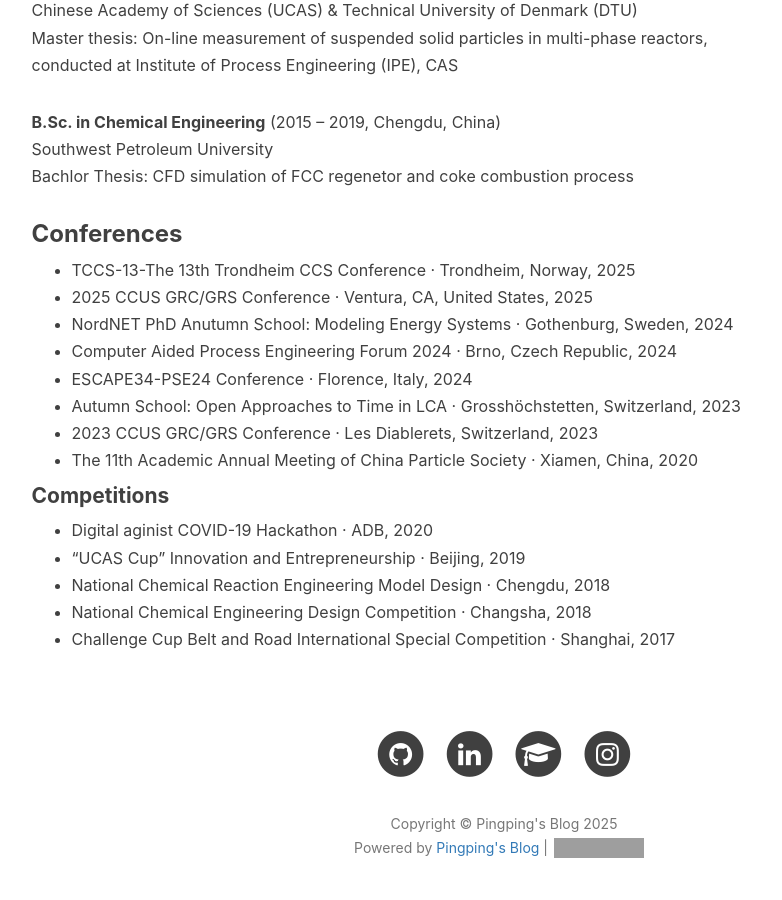
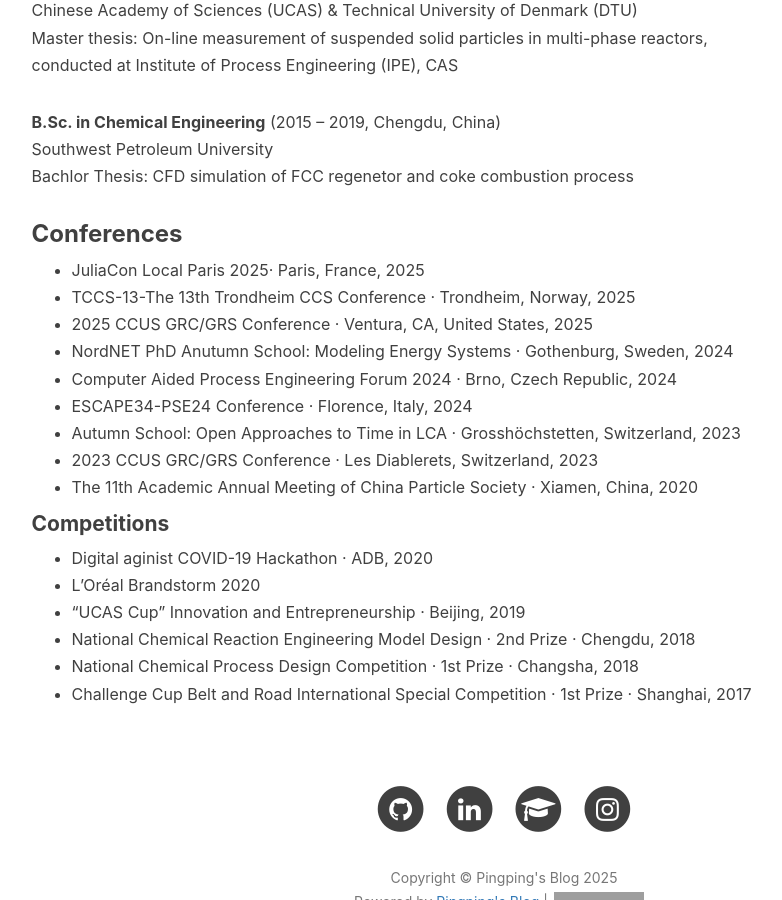
Before and after one commit to Pingping1997/PingpingWang-Blog, a Jekyll site: the page built from indiex.md, in a window 1280 px wide and 900 px high, scrolled down 1139 px. Shown: the whole window, without its empty margins (136-918 px from the left). Built offline with Jekyll 4.4.1, drawn with Linux system fonts in a browser that asks for light colours; nearby versions of some CDN libraries; comment, search, counter and statistics services are not loaded; grey boxes are pictures that could not be loaded.

Commit message:
update details

```diff
--- a/indiex.md
+++ b/indiex.md
@@ -31,6 +31,7 @@
 
 ### Conferences
 
+- [JuliaCon Local Paris 2025](https://juliacon.org/local/paris2025/)· Paris, France, 2025
 - [TCCS-13-The 13th Trondheim CCS Conference](https://tccs.no/) · Trondheim, Norway, 2025
 - [2025 CCUS GRC/GRS Conference](https://www.grc.org/carbon-capture-utilization-and-storage-conference/2025/) · Ventura, CA, United States, 2025
 - [NordNET PhD Anutumn School: Modeling Energy Systems](https://csei.eu/event/nordnet-autumn-school-2024/) · Gothenburg, Sweden, 2024
@@ -43,7 +44,8 @@
 #### Competitions
 
 - [Digital aginist COVID-19 Hackathon](https://challenges.adb.org/en) · [ADB](https://challenges.adb.org/en), 2020
+- [L’Oréal Brandstorm 2020](https://www.loreal.com/en/brandstorm/)
 - ["UCAS Cup" Innovation and Entrepreneurship](https://english.ucas.ac.cn/) · Beijing, 2019
-- [National Chemical Reaction Engineering Model Design](https://i-chemreaeng.scu.edu.cn/) · Chengdu, 2018
-- [National Chemical Engineering Design Competition](https://www.ciesc.cn/site/term/28.html) · Changsha, 2018
-- [Challenge Cup Belt and Road International Special Competition](https://yidaiyilu.tiaozhanbei.net/) · Shanghai, 2017
+- [National Chemical Reaction Engineering Model Design](https://i-chemreaeng.scu.edu.cn/) · 2nd Prize · Chengdu, 2018
+- [National Chemical Process Design Competition](https://www.ciesc.cn/site/term/28.html) · 1st Prize ·  Changsha, 2018
+- [Challenge Cup Belt and Road International Special Competition](https://yidaiyilu.tiaozhanbei.net/) · 1st Prize · Shanghai, 2017
```
